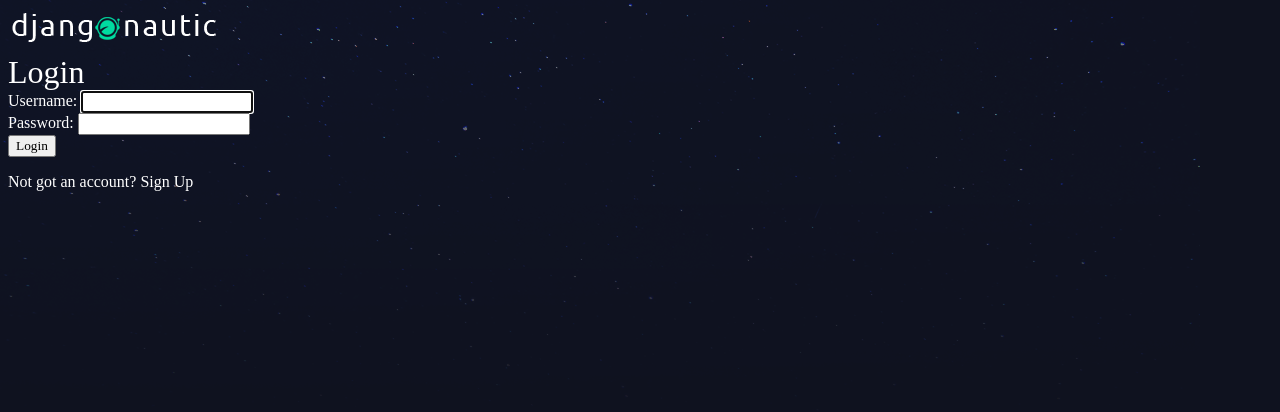
After one commit to AbdallahHatemoglu/djano-blog_tutorial, a Django app: page /accounts/login/ in a window 1280 px wide. The commit adds this page. Shown: the top 412 px of the page. Run offline with Django 5.2, Linux system fonts and the light colour scheme; parts of the project's set-up code (start-up, migrations or seed data) failed here and were passed over.

Commit message:
Login Form

```diff
--- /dev/null
+++ b/accounts/templates/accounts/login.html
@@ -0,0 +1,11 @@
+{% extends 'base_layout.html' %}
+
+{% block content %}
+  <h1>Login</h1>
+  <form class="site-form" action="{% url 'accounts:login' %}", method="post">
+    {% csrf_token %}
+    {{ form }}
+  <input type="submit" value="Login">
+  </form>
+  <p>Not got an account? <a href="{% url 'accounts:signup' %}">Sign Up</a></p>
+{% endblock %}
--- a/accounts/templates/accounts/signup.html
+++ b/accounts/templates/accounts/signup.html
@@ -2,7 +2,7 @@
 
 {% block content %}
   <h1>Signup</h1>
-  <form class="site-form" action="/accounts/signup/", method="post">
+  <form class="site-form" action="{% url 'accounts:signup' %}", method="post">
     {% csrf_token %}
     {{ form }}
   <input type="submit" value="Signup">
--- a/accounts/urls.py
+++ b/accounts/urls.py
@@ -5,4 +5,6 @@ app_name = 'accounts'
 
 urlpatterns = [
     path('signup/', views.signup_view, name="signup"),
+    path('login/', views.login_view, name="login"),
+
 ]
--- a/accounts/views.py
+++ b/accounts/views.py
@@ -1,5 +1,5 @@
 from django.shortcuts import render, redirect
-from django.contrib.auth.forms import UserCreationForm
+from django.contrib.auth.forms import UserCreationForm, AuthenticationForm
 
 # Create your views here.
 def signup_view(request):
@@ -12,3 +12,14 @@ def signup_view(request):
   else:
     form = UserCreationForm()
   return render(request, 'accounts/signup.html', {'form':form})
+
+
+def login_view(request):
+  if request.method == 'POST':
+    form = AuthenticationForm(data=request.POST)
+    if form.is_valid():
+      # log the user in
+      return  redirect('articles:list')
+  else:
+    form = AuthenticationForm()
+  return render(request, 'accounts/login.html', {'form':form})
```
